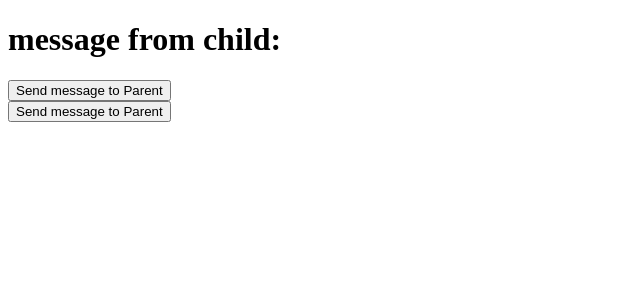
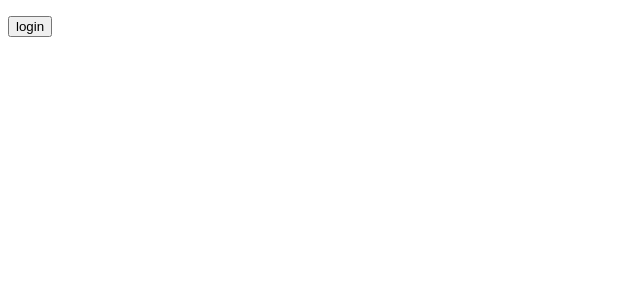
Before and after one commit to shehinthoombil/React-Study-Practice, a React (Create React App) app: page / in a window 1280 px wide. Shown: the top 300 px of the page, without its empty margins (0-640 px from the left). Built offline with nearby package versions, Linux system fonts and the light colour scheme.

Commit message:
user login and logout testing success....

```diff
--- a/src/App.jsx
+++ b/src/App.jsx
@@ -1,16 +1,11 @@
-import Button from "./Button";
-import MyComponent from "./MyComponent";
-import Counter from "./Counter";
-import Parent from "./Parent";
-import Child from "./Child";
+import NewComponent from "./NewComponent";
 
 
 function App() {
 
    return (
       <>
-      <Parent/>
-      <Child/>
+      <NewComponent/>
       </>
    )
 }
--- /dev/null
+++ b/src/NewComponent.jsx
@@ -0,0 +1,25 @@
+import React, { useState } from 'react'
+
+function NewComponent() {
+    const [user,setUser] = useState('')
+    const [loggedIn,setLoggedIn] = useState(false)
+    const handleClick = () => {
+      if (!loggedIn) {
+        setUser('welcome user');
+      } else {
+        setUser('');
+      }
+      setLoggedIn(!loggedIn);
+    };
+
+
+
+  return (
+    <div>
+        <p>{user}</p>
+        <button onClick={handleClick} >{loggedIn ? "logout":"login"} </button>
+    </div>
+  )
+}
+
+export default NewComponent
```
